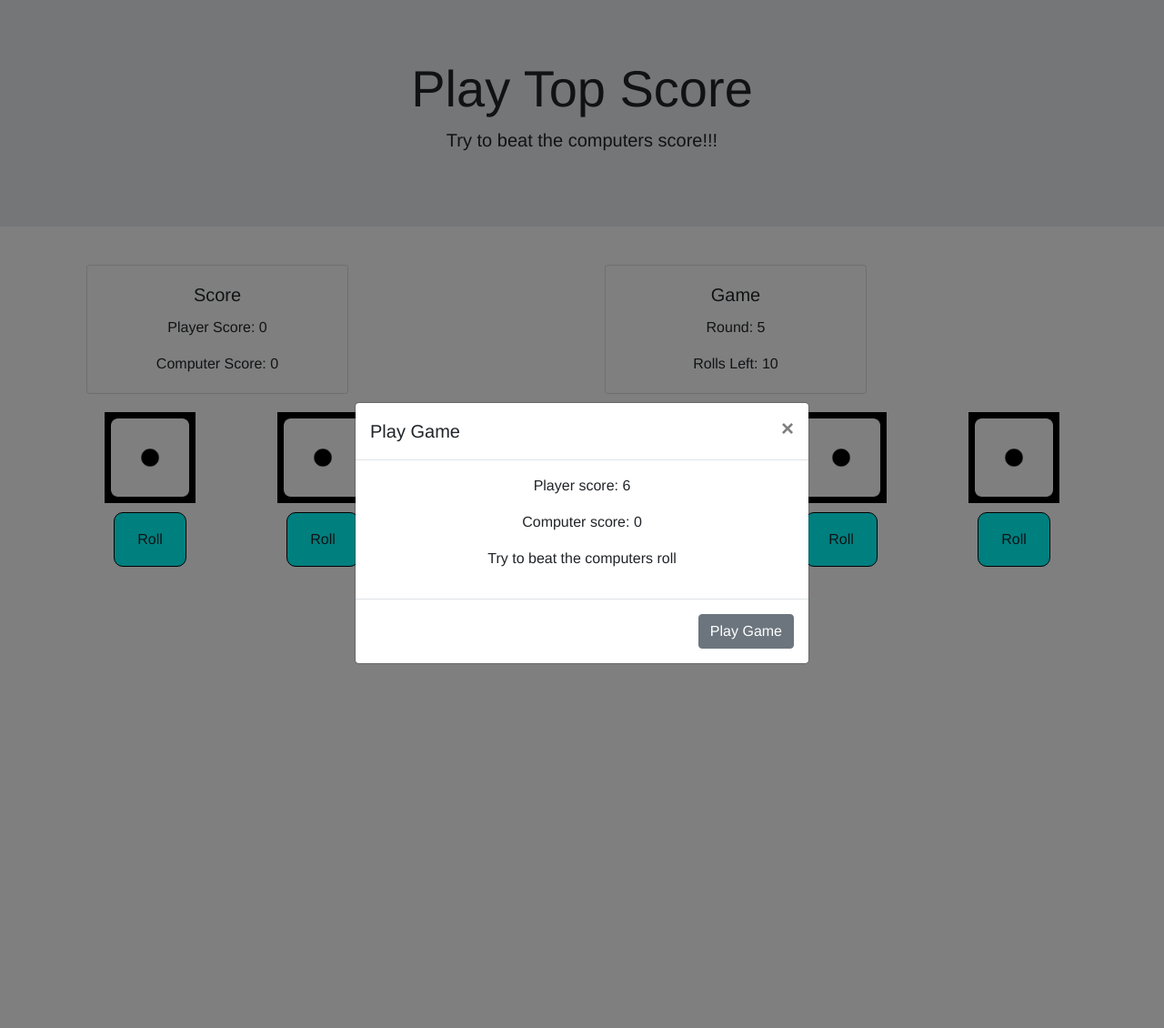
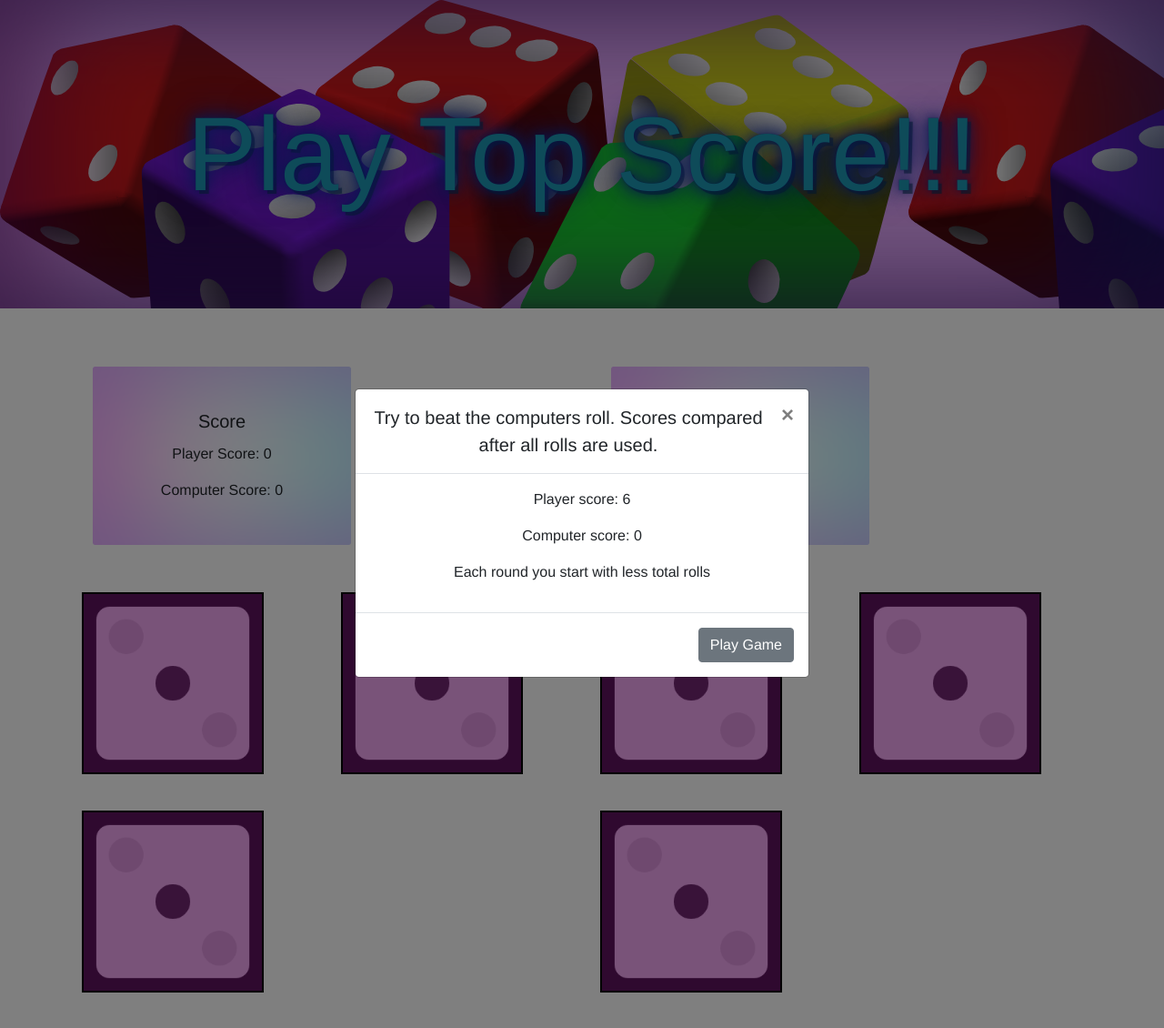
Before and after one commit to danielhampikian/GIMM-300, a PHP site: page / in a window 1280 px wide. Shown: the top 1130 px of the page at 91% size. Run offline with PHP 8.4, Linux system fonts and the light colour scheme.

Commit message:
updated game

```diff
--- a/diceRollingGame/index.html
+++ b/diceRollingGame/index.html
@@ -1,15 +1,17 @@
 <html>
 <head>
-    <title>Dice Simulator 2015</title>
+    <title>Dice Game</title>
     <link rel="stylesheet" href="https://stackpath.bootstrapcdn.com/bootstrap/4.4.1/css/bootstrap.min.css" integrity="sha384-Vkoo8x4CGsO3+Hhxv8T/Q5PaXtkKtu6ug5TOeNV6gBiFeWPGFN9MuhOf23Q9Ifjh" crossorigin="anonymous">
     <link rel="stylesheet" href="style.css">
+    <link rel="stylesheet" href="rotating.css">
 </head>
-<body onload="getReferences()">
 
-  <div class="jumbotron jumbotron-fluid">
-    <div class="container">
-      <h1 class="display-4">Play Top Score</h1>
-      <p class="lead">Try to beat the computers score!!!</p>
+<body>
+
+  <div class="jumbotron jumbotron-fluid" style="background-image: url(dice.png);">
+    <div class="container text-white text-center py-5 px-4">
+
+        <div class="display-4 text-center flux">Play Top Score!!!</div>
     </div>
   </div>
 
@@ -35,33 +37,11 @@
   </div>
 </div>
 
-<!-- Modal -->
-<div class="modal fade" id="modalDisp2" tabindex="-1" role="dialog" aria-labelledby="exampleModalCenterTitle" aria-hidden="true">
-  <div class="modal-dialog modal-dialog-centered" role="document">
-    <div class="modal-content">
-      <div class="modal-header">
-        <h5 class="modal-title" id="modalTitle2"></h5>
-        <button type="button" class="close" data-dismiss="modal" aria-label="Close">
-          <span aria-hidden="true">&times;</span>
-        </button>
-      </div>
-      <div class="modal-body">
-      <p id="runningPlayerScore2"></p>
-      <p id="runningComputerScore2"></p>
-      <p id="additionalInfo2"></p>
-      </div>
-      <div class="modal-footer">
-        <button id="playButton2" onclick='loadGame()' type="button" class="btn btn-secondary" data-dismiss="modal">Play Game</button>
-      </div>
-    </div>
-  </div>
-</div>
-
 <div class="container">
   <div class="row">
     <div class="col-sm">
       <div class="card" style="width: 18rem;">
-        <div class="card-body">
+        <div class="card-body text-center py-5 px-4">
           <h5 class="card-title">Score</h5>
           <p id="playerScoreDisp" class="card-text">Player Score: 0</p>
           <p id="computerScoreDisp" class="card-text">Computer Score: 0</p>
@@ -70,7 +50,7 @@
         </div>
     <div class="col-sm">
       <div class="card" style="width: 18rem;">
-        <div class="card-body">
+        <div class="card-body text-center py-5 px-4">
           <h5 class="card-title">Game</h5>
           <p id="roundDisp" class="card-text">Round: 5</p>
           <p id="rollsLeftDisp" class="card-text">Rolls Left: 10</p>
@@ -80,41 +60,82 @@
   </div>
 </div>
 
-  <div class="container">
+<div class="container">
       <div class="row">
         <div class="col-sm">
-          <img id="placeholder1" src="d1.png" width="100px" height="100px">
-          <button  type="button" class="btn btn-small button_custom" onclick='roll1()'>Roll</button>
+          <div class="cube"  id="placeholder1">
+            <div class="cube__face cube__face--front"> <img src="d1.png"></div>
+            <div class="cube__face cube__face--back"><img src="d2.png"></div>
+            <div class="cube__face cube__face--right"><img  src="d3.png"></div>
+            <div class="cube__face cube__face--left"><img  src="d4.png"></div>
+            <div class="cube__face cube__face--top"><img  src="d5.png"></div>
+            <div class="cube__face cube__face--bottom"><img  src="d6.png"></div>
+          </div>
+          <!-- <button  type="button" class="btn btn-small button_custom" onclick='rollDie("placeholder1",0)'>Roll</button> -->
 
         </div>
         <div class="col-sm">
-          <img id="placeholder2" src="d1.png" width="100px" height="100px">
-          <button  type="button" class="btn btn-small button_custom" onclick='roll2()'>Roll</button>
+          <div class="cube"  id="placeholder2">
+            <div class="cube__face cube__face--front"> <img src="d1.png"></div>
+            <div class="cube__face cube__face--back"><img src="d2.png"></div>
+            <div class="cube__face cube__face--right"><img  src="d3.png"></div>
+            <div class="cube__face cube__face--left"><img  src="d4.png"></div>
+            <div class="cube__face cube__face--top"><img  src="d5.png"></div>
+            <div class="cube__face cube__face--bottom"><img  src="d6.png"></div>
+          </div>
+          <!-- <button  type="button" class="btn btn-small button_custom" onclick='rollDie("placeholder2",1)'>Roll</button> -->
 
         </div>
         <div class="col-sm">
-          <img  id="placeholder3" src="d1.png" width="100px" height="100px">
-          <button  type="button" class="btn btn-small button_custom" onclick='roll3()'>Roll</button>
+          <div class="cube"  id="placeholder3">
+            <div class="cube__face cube__face--front"> <img src="d1.png"></div>
+            <div class="cube__face cube__face--back"><img src="d2.png"></div>
+            <div class="cube__face cube__face--right"><img  src="d3.png"></div>
+            <div class="cube__face cube__face--left"><img  src="d4.png"></div>
+            <div class="cube__face cube__face--top"><img  src="d5.png"></div>
+            <div class="cube__face cube__face--bottom"><img  src="d6.png"></div>
+          </div>
+          <!-- <button  type="button" class="btn btn-small button_custom" onclick='rollDie("placeholder3",2)'>Roll</button> -->
 
         </div>
         <div class="col-sm">
-          <img id="placeholder4" src="d1.png" width="100px" height="100px">
-          <button  type="button" class="btn btn-small button_custom" onclick='roll4()'>Roll</button>
+          <div class="cube"  id="placeholder4">
+            <div class="cube__face cube__face--front"> <img src="d1.png"></div>
+            <div class="cube__face cube__face--back"><img src="d2.png"></div>
+            <div class="cube__face cube__face--right"><img  src="d3.png"></div>
+            <div class="cube__face cube__face--left"><img  src="d4.png"></div>
+            <div class="cube__face cube__face--top"><img  src="d5.png"></div>
+            <div class="cube__face cube__face--bottom"><img  src="d6.png"></div>
+          </div>
+          <!-- <button  type="button" class="btn btn-small button_custom" onclick='rollDie("placeholder4",3)'>Roll</button> -->
 
         </div>
         <div class="col-sm">
-          <img id="placeholder5" src="d1.png" width="100px" height="100px">
-          <button  type="button" class="btn btn-small button_custom" onclick='roll5()'>Roll</button>
+          <div class="cube"  id="placeholder5">
+            <div class="cube__face cube__face--front"> <img src="d1.png"></div>
+            <div class="cube__face cube__face--back"><img src="d2.png"></div>
+            <div class="cube__face cube__face--right"><img  src="d3.png"></div>
+            <div class="cube__face cube__face--left"><img  src="d4.png"></div>
+            <div class="cube__face cube__face--top"><img  src="d5.png"></div>
+            <div class="cube__face cube__face--bottom"><img  src="d6.png"></div>
+          </div>
+          <!-- <button  type="button" class="btn btn-small button_custom" onclick='rollDie("placeholder5",4)'>Roll</button> -->
 
         </div>
         <div class="col-sm">
-          <img id="placeholder6" src="d1.png" width="100px" height="100px">
-          <button  type="button" class="btn btn-small button_custom" onclick='roll6()'>Roll</button>
+          <div class="cube"  id="placeholder6">
+            <div class="cube__face cube__face--front"> <img src="d1.png"></div>
+            <div class="cube__face cube__face--back"><img src="d2.png"></div>
+            <div class="cube__face cube__face--right"><img  src="d3.png"></div>
+            <div class="cube__face cube__face--left"><img  src="d4.png"></div>
+            <div class="cube__face cube__face--top"><img  src="d5.png"></div>
+            <div class="cube__face cube__face--bottom"><img  src="d6.png"></div>
+          </div>
+          <!-- <button  type="button" class="btn btn-small button_custom" onclick='rollDie("placeholder6",5)'>Roll</button> -->
 
         </div>
       </div>
 </div>
-
 
 <script src="script.js"></script>
 <script src="https://code.jquery.com/jquery-3.4.1.slim.min.js" integrity="sha384-J6qa4849blE2+poT4WnyKhv5vZF5SrPo0iEjwBvKU7imGFAV0wwj1yYfoRSJoZ+n" crossorigin="anonymous"></script>
--- /dev/null
+++ b/diceRollingGame/rotating.css
@@ -0,0 +1,56 @@
+* { box-sizing: border-box; }
+
+body { font-family: sans-serif; }
+
+.scene {
+  width: 200px;
+  height: 200px;
+  border: 1px solid #CCC;
+  margin: 80px;
+  perspective: 400px;
+}
+
+.cube {
+  width: 200px;
+  height: 200px;
+  position: relative;
+  transform-style: preserve-3d;
+  transform: translateZ(-100px);
+  transition: transform 100ms;
+}
+
+.cube.show-1  { transform: translateZ(-100px) rotateY(   0deg); }
+.cube.show-2  { transform: translateZ(-100px) rotateY( -90deg); }
+.cube.show-3   { transform: translateZ(-100px) rotateY(-180deg); }
+.cube.show-4   { transform: translateZ(-100px) rotateY(  90deg); }
+.cube.show-5    { transform: translateZ(-100px) rotateX( -90deg); }
+.cube.show-6 { transform: translateZ(-100px) rotateX(  90deg); }
+
+.cube__face {
+  position: absolute;
+  width: 200px;
+  height: 200px;
+  border: 2px solid black;
+  line-height: 200px;
+  font-size: 40px;
+  font-weight: bold;
+  color: white;
+  text-align: center;
+}
+
+
+.cube__face--front  { background:  hsla(300, 100%, 50%, 0.7); }
+.cube__face--right  { background: hsla( 60, 100%, 50%, 0.7); }
+.cube__face--back   { background: hsla(120, 100%, 50%, 0.7); }
+.cube__face--left   { background: hsla(180, 100%, 50%, 0.7); }
+.cube__face--top    { background: hsla(240, 100%, 50%, 0.7); }
+.cube__face--bottom { background:hsla(  0, 100%, 50%, 0.7); }
+
+.cube__face--front  { transform: rotateY(  0deg) translateZ(100px); }
+.cube__face--right  { transform: rotateY( 90deg) translateZ(100px); }
+.cube__face--back   { transform: rotateY(180deg) translateZ(100px); }
+.cube__face--left   { transform: rotateY(-90deg) translateZ(100px); }
+.cube__face--top    { transform: rotateX( 90deg) translateZ(100px); }
+.cube__face--bottom { transform: rotateX(-90deg) translateZ(100px); }
+
+label { margin-right: 10px; }
--- a/diceRollingGame/style.css
+++ b/diceRollingGame/style.css
@@ -2,6 +2,49 @@
   font-family: Helvetica, Arial, sans-serif;
   text-align: center;
 }
+.jumbotron{
+  background-color:hsla(283, 100%, 76%, 0.7) !important;
+  box-shadow:
+  inset 60px 0 120px rgba(93, 0, 93, .5),  /* left magenta */
+  inset -60px 0 120px rgba(0, 36, 102, .5); /* right cyan */
+  }
+
+
+
+.flux {
+  color: #426DFB;
+  font-size: 9vw;
+  line-height: 9vw;
+  text-shadow: 0 0 3vw #2356FF;
+  animation: flux 2s linear infinite;
+  -moz-animation: flux 2s linear infinite;
+  -webkit-animation: flux 2s linear infinite;
+  -o-animation: flux 2s linear infinite;
+}
+
+@keyframes flux {
+  0%,
+  100% {
+    text-shadow: 0 0 1vw rgb(60, 223, 251), 0 0 3vw  rgb(60, 223, 251), 0 0 10vw  rgb(60, 223, 251), 0 0 10vw rgb(60, 223, 251), 0 0 .4vw #8BFDFE, 0,0 .1vw  rgb(60, 223, 251);
+    color: #28D7FE;
+  }
+  50% {
+    text-shadow: 0 0 .5vw #082180, 0 0 1.5vw #082180, 0 0 5vw #082180, 0 0 5vw #082180, 0 0 .2vw #082180, .5vw .5vw .1vw #0A3940;
+    color: #146C80;
+  }
+}
+
+
+  .card {
+    width: 400px;
+    height: 200px;
+    background-color: #fff;
+    border: solid 2px #fff;
+    box-shadow:
+        inset 60px 0 120px rgba(255, 0, 255, 0.356),  /* left magenta */
+        inset -60px 0 120px rgba(0, 255, 255, 0.281); /* right cyan */
+  }
+
 .button_custom {
   width: 80px;
   height: 60px;
@@ -12,11 +55,16 @@
 #placeholder {
     width: 100%;
     height: auto;
-
+}
+.col-sm{
+  margin:10px;
+  padding:10px;
 }
 
 img{
-  margin: 10px;
+  opacity: 0.5;
+  height: 100%;
+  width: 100%;
 }
 .card{
   margin: 10px;
```
Also changed, not shown: diceRollingGame/script.js (+195 -140 lines), diceRollingGame/dice.png (added).
